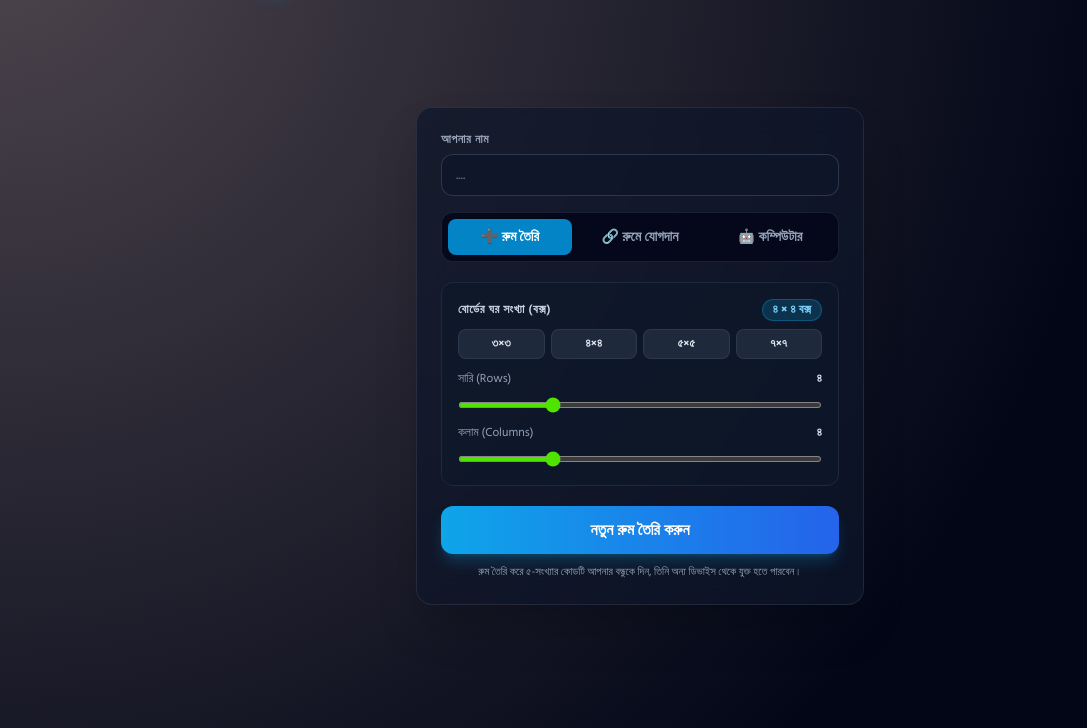
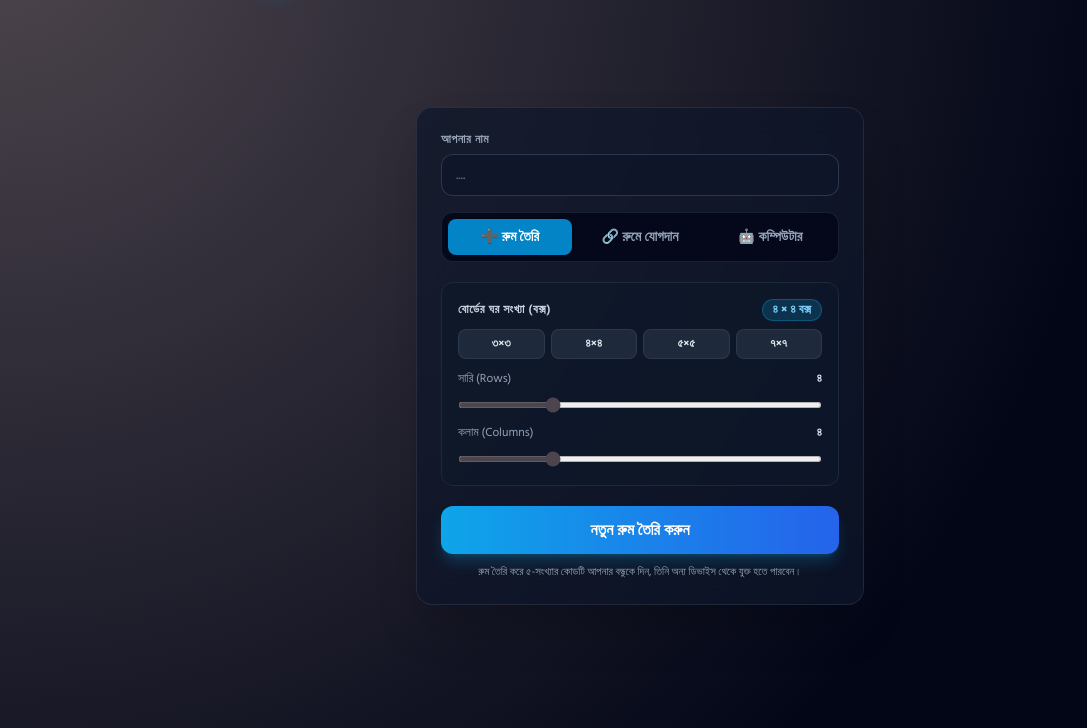
Before and after one commit to hafizur252627-del/Dot-Game, a plain HTML site: page index.html in a window 1280 px wide. Shown: the part 72-800 px from the top of the page, without its empty margins (0-1087 px from the left). Drawn offline with nearby package versions, Linux system fonts and the light colour scheme.

Commit message:
Update index.html

```diff
--- a/index.html
+++ b/index.html
@@ -45,7 +45,7 @@
       transform-origin: center;
     }
     input[type="range"] {
-      accent-color: #4fe300;
+      accent-color: #4d454d;
     }
   </style>
 </head>
```
